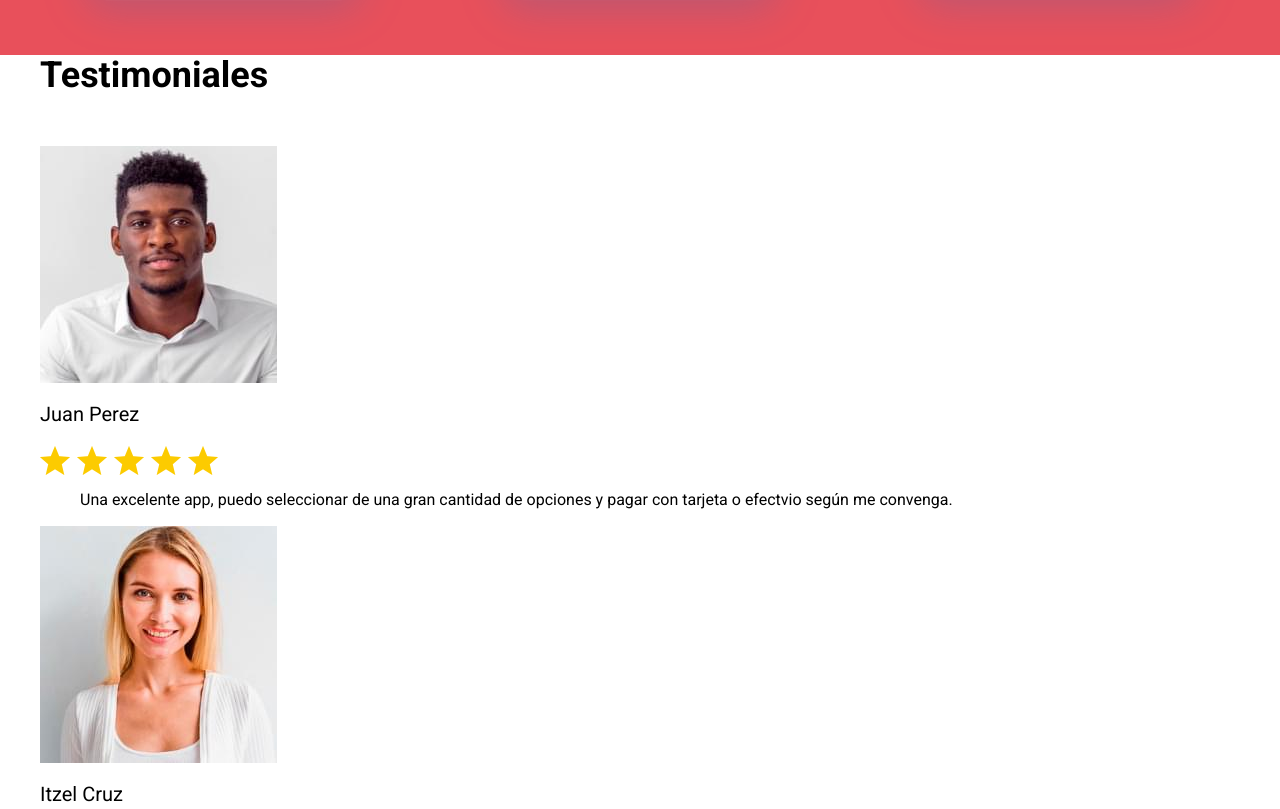
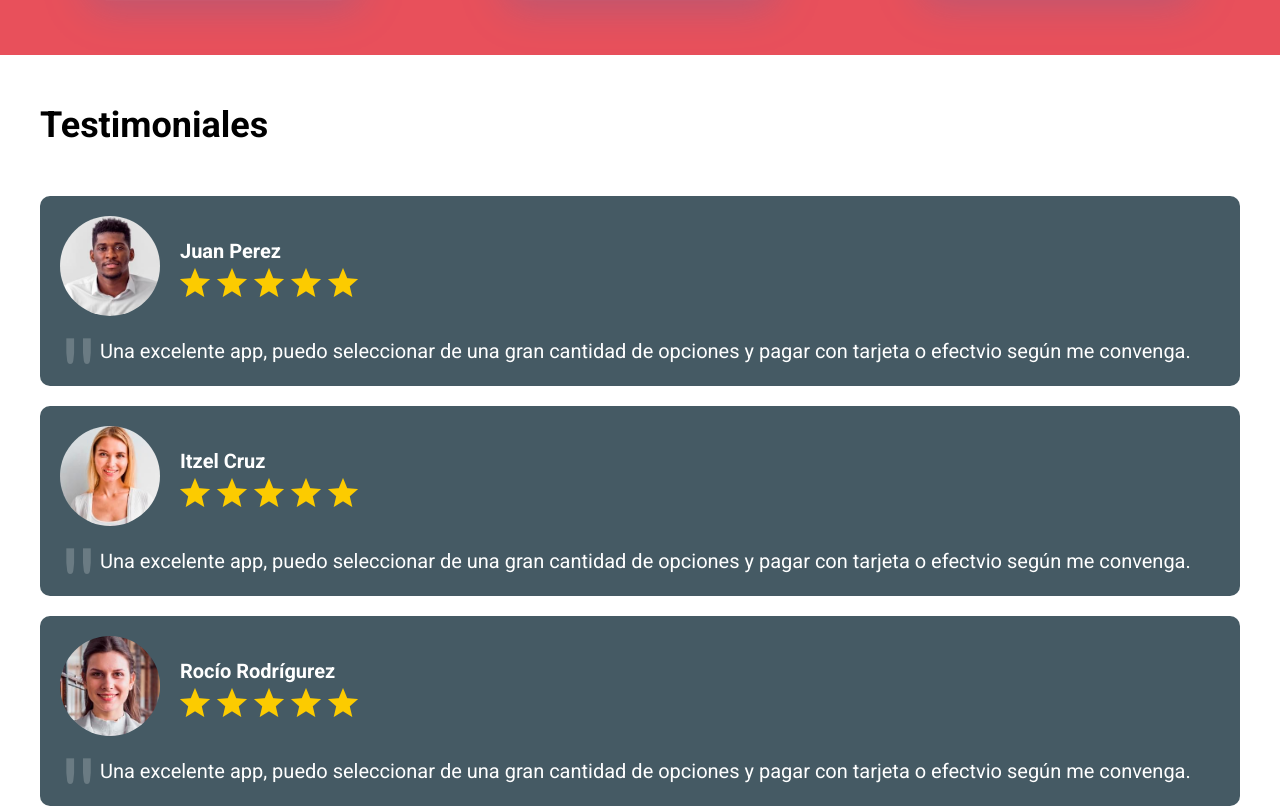
Before and after one commit to pedropalmeros/Delivery_App, a website: page index.html in a window 1280 px wide. Shown: the part 1719-2528 px from the top of the page. Drawn offline with Linux system fonts and the light colour scheme.

Commit message:
Adding styles to testimonials

```diff
--- a/src/scss/app.scss
+++ b/src/scss/app.scss
@@ -2,5 +2,4 @@
 @use 'header';
 @use 'formulario';
 @use 'pasos';
-@use 'card';
-@use 'testimoniales_grid';
+@use 'testimoniales';
--- a/src/scss/card/_card.scss
+++ /dev/null
@@ -1,30 +0,0 @@
-@use 'base/variables' as v;
-@use 'base/mixins' as m;
-
-.card{
-    //background-color: v.$secundario;
-    border-radius: 1rem;
-    color: v.$blanco;
-    font-family: v.$fuente_principal;
-    font-size: 2rem;
-    margin: 2rem;
-    padding: 2rem;
-    &__imagen{
-        border-radius: 50%;
-        height: 10rem;
-        width: 10rem;
-    }
-
-    &__header{
-        display: flex;
-        flex-direction: row;
-        gap: 2rem;
-        margin-bottom: 2rem;
-    }
-
-    &__usuario-valoracion{
-        display: flex;
-        flex-direction: column;
-        justify-content: space-evenly;
-    }
-}
--- a/src/scss/card/_index.scss
+++ /dev/null
@@ -1 +0,0 @@
-@forward 'card';
--- /dev/null
+++ b/src/scss/testimoniales/_index.scss
@@ -0,0 +1,2 @@
+@forward "testimoniales";
+@forward "testimonial";
--- /dev/null
+++ b/src/scss/testimoniales/_testimonial.scss
@@ -0,0 +1,50 @@
+@use 'base/variables' as v;
+@use 'base/mixins' as m;
+
+.testimonial{
+    background-color: v.$secundario;
+    border-radius: 1rem;
+    color: v.$blanco;
+    margin-bottom: 2rem;
+    padding: 2rem;
+
+    &:last-of-type{
+        margin-bottom: 0;
+    }
+
+    &__header{
+        align-items: center;
+        display: flex;
+        gap: 2rem;
+    }
+
+    &__imagen{
+        border-radius: 50%;
+        flex-basis: 10rem;
+        overflow: hidden;
+    }
+
+    &__autor{
+        color: v.$blanco;
+        font-weight: bold;
+        margin: .5rem 0;
+    }
+
+    &__texto{
+        font-size: 2rem;
+        line-height: 1.5;
+        margin: 2rem 0 0 0;
+        padding-left: 4rem;
+        position: relative;
+
+        &::before{
+            content: '"';
+            font-family: 'Trebuchet MS', 'Lucida Sans Unicode', 'Lucida Grande', 'Lucida Sans', Arial, sans-serif;
+            font-size: 10rem;
+            left: 0;
+            opacity: 0.2;
+            position: absolute;
+            top: -4rem;
+        }
+    }
+}
--- /dev/null
+++ b/src/scss/testimoniales/_testimoniales.scss
@@ -0,0 +1,6 @@
+@use 'base/variables' as v;
+@use 'base/mixins' as m;
+
+.testimoniales{
+    padding: v.$separacion 0;
+}
--- a/src/scss/testimoniales_grid/_index.scss
+++ /dev/null
@@ -1 +0,0 @@
-@forward 'testimoniales_grid'
```
Also changed, not shown: build/css/app.css, src/scss/testimoniales/dist/_index.css (added), src/scss/testimoniales/dist/_testimoniales_grid.css (added), src/scss/testimoniales_grid/dist/_index.css (deleted), src/scss/testimoniales_grid/dist/_testimoniales_grid.css (deleted).
